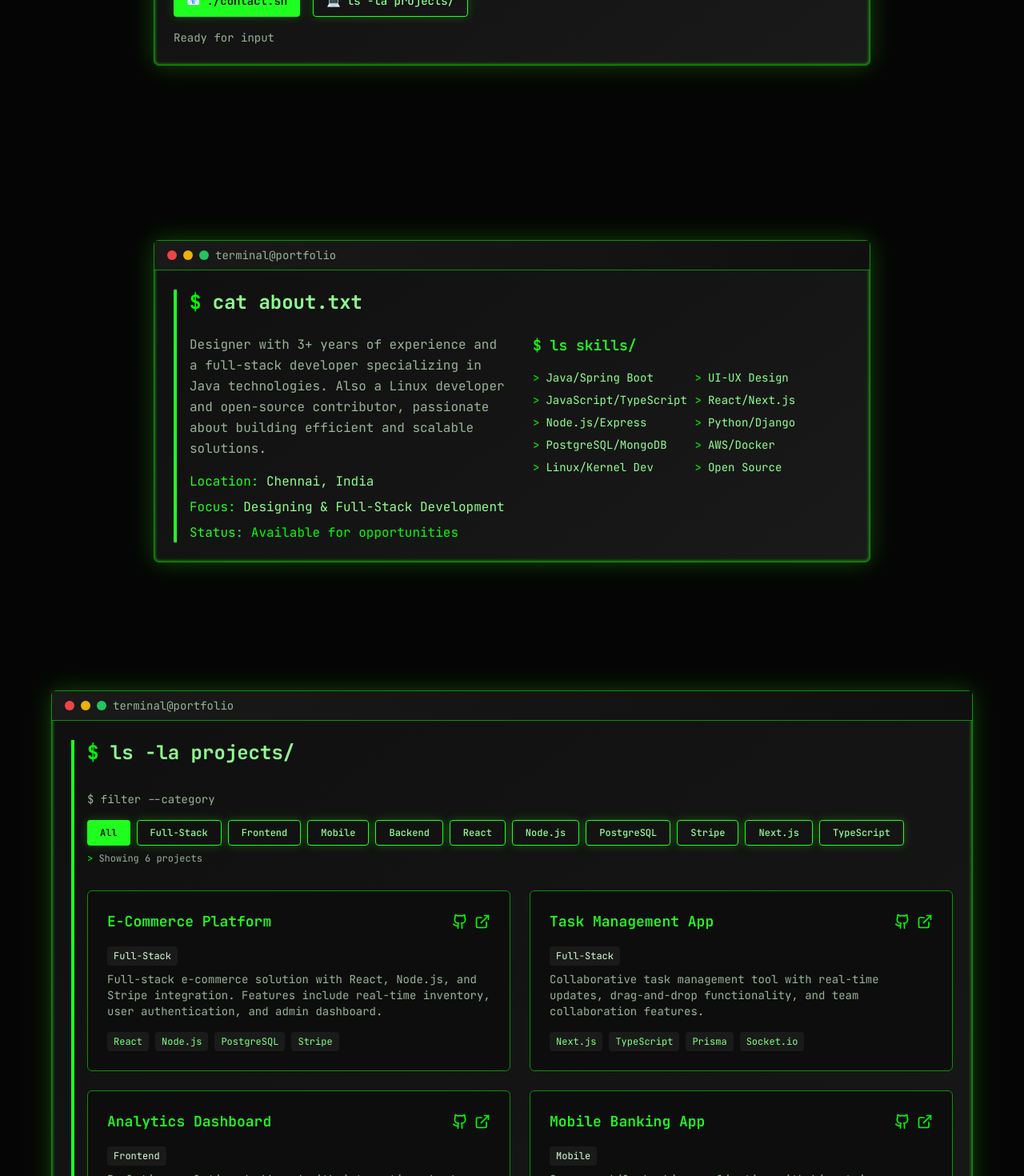
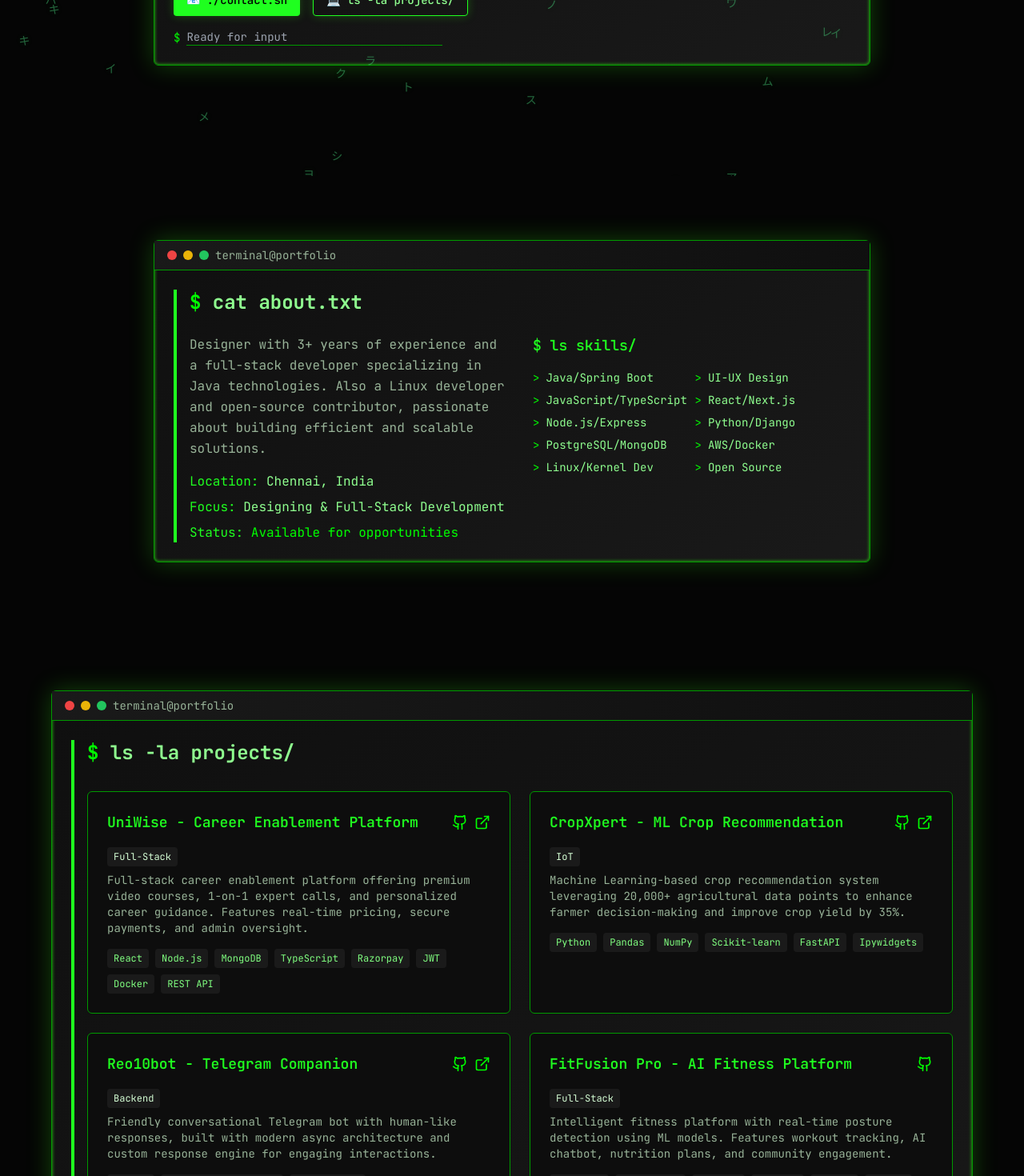
Before and after one commit to Arnazz10/Terminal-Portfolio, a React (Vite) app in the folder client/: page / in a window 1280 px wide. Shown: the part 580-2050 px from the top of the page at 80% size. Built offline with nearby package versions, Linux system fonts and the light colour scheme.

Commit message:
chore: finalize matrix rain tuning and styles

```diff
--- a/client/src/components/matrix-rain.tsx
+++ b/client/src/components/matrix-rain.tsx
@@ -7,17 +7,23 @@ export function MatrixRain() {
     const container = containerRef.current;
     if (!container) return;
 
-    const chars = '01アイウエオカキクケコサシスセソタチツテトナニヌネノハヒフヘホマミムメモヤユヨラリルレロワヲン';
+    const chars = '01アイウエオカキクサシスセソタトナニヌネノハヒフヘホムメモヤユヨラレロワヲン';
     const activeChars = new Set<HTMLDivElement>();
+    const MAX_ACTIVE = 140; // even lighter density
+    const INITIAL_SPAWN = 60; // reduced initial glyphs
+    const SPAWN_INTERVAL_MS = 180; // slower spawn rate
 
     function createMatrixChar() {
       if (!container) return;
+      if (activeChars.size >= MAX_ACTIVE) return;
       const char = document.createElement('div');
       char.className = 'matrix-char';
       char.textContent = chars[Math.floor(Math.random() * chars.length)];
-      char.style.left = Math.random() * 100 + '%';
-      char.style.animationDuration = (Math.random() * 10 + 10) + 's';
-      char.style.animationDelay = Math.random() * 20 + 's';
+      // Spread across the entire viewport width
+      char.style.left = (Math.random() * 100) + '%';
+      // Faster and visible immediately (use negative delays so some start mid-fall)
+      char.style.animationDuration = (Math.random() * 5 + 7) + 's';
+      char.style.animationDelay = ((Math.random() < 0.7 ? -Math.random() * 6 : Math.random() * 2)).toFixed(2) + 's';
       container.appendChild(char);
       activeChars.add(char);
       setTimeout(() => {
@@ -25,13 +31,14 @@ export function MatrixRain() {
           char.parentNode.removeChild(char);
           activeChars.delete(char);
         }
-      }, 30000);
+      }, 18000);
     }
 
-    for (let i = 0; i < 50; i++) {
-      setTimeout(createMatrixChar, Math.random() * 5000);
+    for (let i = 0; i < INITIAL_SPAWN; i++) {
+      // Create immediately so rain is visible on first paint
+      createMatrixChar();
     }
-    const interval = setInterval(createMatrixChar, 200);
+    const interval = setInterval(createMatrixChar, SPAWN_INTERVAL_MS);
     return () => {
       clearInterval(interval);
       activeChars.forEach(char => {
--- a/client/src/index.css
+++ b/client/src/index.css
@@ -100,8 +100,9 @@
     color: hsl(var(--primary));
   }
   .matrix-char {
-    @apply absolute text-green-900 font-mono text-sm opacity-30;
+    @apply absolute text-green-400 font-mono text-sm opacity-45;
     animation: matrix 20s linear infinite;
+    text-shadow: 0 0 8px rgba(34,197,94,0.35);
   }
   .gradient-text {
     background: linear-gradient(90deg, hsl(120 100% 50%), hsl(120 100% 70%));
--- a/client/src/pages/home.tsx
+++ b/client/src/pages/home.tsx
@@ -9,51 +9,50 @@ import { Github, ExternalLink, Download, Eye, Mail, Linkedin, Twitter } from "lu
 
 const projectsData = [
   {
-    title: "E-Commerce Platform",
-    description: "Full-stack e-commerce solution with React, Node.js, and Stripe integration. Features include real-time inventory, user authentication, and admin dashboard.",
-    technologies: ["React", "Node.js", "PostgreSQL", "Stripe"],
+    title: "UniWise - Career Enablement Platform",
     category: "Full-Stack",
-    github: "#",
+    description: "Full-stack career enablement platform offering premium video courses, 1-on-1 expert calls, and personalized career guidance. Features real-time pricing, secure payments, and admin oversight.",
+    technologies: ["React", "Node.js", "MongoDB", "TypeScript", "Razorpay", "JWT", "Docker", "REST API"],
+    github: "https://github.com/Arnazz10/Uniwise",
+    demo: "https://uniwise-frontend.vercel.app/"
+  },
+  {
+    title: "CropXpert - ML Crop Recommendation",
+    category: "IoT",
+    description: "Machine Learning-based crop recommendation system leveraging 20,000+ agricultural data points to enhance farmer decision-making and improve crop yield by 35%.",
+    technologies: ["Python", "Pandas", "NumPy", "Scikit-learn", "FastAPI", "Ipywidgets"],
+    github: "https://github.com/Arnazz10/CropXpert",
+    demo: "https://crop-xpert.vercel.app/"
+  },
+  {
+    title: "Reo10bot - Telegram Companion",
+    category: "Backend",
+    description: "Friendly conversational Telegram bot with human-like responses, built with modern async architecture and custom response engine for engaging interactions.",
+    technologies: ["Python", "python-telegram-bot", "Async/Await"],
+    github: "https://github.com/Arnazz10/Reo10bot",
+    demo: "https://t.me/Reo10bot"
+  },
+  {
+    title: "FitFusion Pro - AI Fitness Platform",
+    category: "Full-Stack",
+    description: "Intelligent fitness platform with real-time posture detection using ML models. Features workout tracking, AI chatbot, nutrition plans, and community engagement.",
+    technologies: ["React.js", "TypeScript", "Node.js", "MongoDB", "Python", "OpenCV", "MediaPipe", "Socket.io"],
+    github: "https://github.com/Arnazz10/Fit_Fusion",
+  },
+  {
+    title: "Finora - AI Loan Approval System",
+    category: "Full-Stack",
+    description: "AI-driven loan approval platform with cutting-edge technologies for credit scoring, fraud detection, and risk profiling with real-time approvals and transparency.",
+    technologies: ["React.js", "Next.js", "Tailwind", "Firebase", "Python", "LNNs", "GNNs", "LLMs"],
+    github: "https://github.com/Arnazz10/Finora-Loan-Approval-application-",
     demo: "#"
   },
   {
-    title: "Task Management App",
-    description: "Collaborative task management tool with real-time updates, drag-and-drop functionality, and team collaboration features.",
-    technologies: ["Next.js", "TypeScript", "Prisma", "Socket.io"],
-    category: "Full-Stack",
-    github: "#",
-    demo: "#"
-  },
-  {
-    title: "Analytics Dashboard",
-    description: "Real-time analytics dashboard with interactive charts, data visualization, and comprehensive reporting capabilities.",
-    technologies: ["Vue.js", "D3.js", "Python", "Redis"],
-    category: "Frontend",
-    github: "#",
-    demo: "#"
-  },
-  {
-    title: "Mobile Banking App",
-    description: "Secure mobile banking application with biometric authentication, transaction history, and budget tracking features.",
-    technologies: ["React Native", "Node.js", "MongoDB", "JWT"],
-    category: "Mobile",
-    github: "#",
-    demo: "#"
-  },
-  {
-    title: "API Gateway Service",
-    description: "Microservices API gateway with authentication, rate limiting, load balancing, and monitoring capabilities.",
-    technologies: ["Node.js", "Express", "Redis", "Docker"],
-    category: "Backend",
-    github: "#",
-    demo: "#"
-  },
-  {
-    title: "Portfolio Website",
-    description: "Responsive portfolio website with terminal theme, contact form, and project showcase built with modern web technologies.",
-    technologies: ["React", "TypeScript", "Tailwind", "Express"],
-    category: "Frontend",
-    github: "#",
+    title: "Open Journal - Terminal Diary",
+    category: "CLI Tools",
+    description: "Open-source, terminal-based daily journal system for documenting personal growth, built with plain-text files and bash scripting for simplicity.",
+    technologies: ["Bash", "Git", "Linux", "Markdown"],
+    github: "https://github.com/Arnazz10/open-journal",
     demo: "#"
   }
 ];
@@ -61,8 +60,9 @@ const projectsData = [
 export default function Home() {
   const [displayText, setDisplayText] = useState("");
   const fullText = "Ready for input";
-  const [selectedFilter, setSelectedFilter] = useState<string>("All");
-  const [filteredProjects, setFilteredProjects] = useState(projectsData);
+  const [command, setCommand] = useState("");
+  const [sectionPop, setSectionPop] = useState<Record<string, boolean>>({});
+
 
   useEffect(() => {
     let i = 0;
@@ -77,21 +77,32 @@ export default function Home() {
     return () => clearInterval(timer);
   }, []);
 
-  useEffect(() => {
-    if (selectedFilter === "All") {
-      setFilteredProjects(projectsData);
-    } else {
-      const filtered = projectsData.filter(project =>
-        project.category === selectedFilter ||
-        project.technologies.some(tech => tech.toLowerCase().includes(selectedFilter.toLowerCase()))
-      );
-      setFilteredProjects(filtered);
+  const triggerSection = (sectionId: string) => {
+    document.getElementById(sectionId)?.scrollIntoView({ behavior: 'smooth' });
+    setSectionPop(prev => ({ ...prev, [sectionId]: true }));
+    setTimeout(() => setSectionPop(prev => ({ ...prev, [sectionId]: false })), 900);
+  };
+
+  const runCommand = () => {
+    const value = command.trim().toLowerCase();
+    if (!value) return;
+    const map: Record<string, string> = {
+      about: 'about',
+      projects: 'projects',
+      project: 'projects',
+      experience: 'experience',
+      exp: 'experience',
+      resume: 'resume',
+      cv: 'resume',
+      contact: 'contact',
+      contacts: 'contact'
+    };
+    const key = Object.keys(map).find(k => value.includes(k));
+    if (key) {
+      triggerSection(map[key]);
     }
-  }, [selectedFilter]);
-
-  const allTechnologies = Array.from(new Set(projectsData.flatMap(p => p.technologies)));
-  const allCategories = Array.from(new Set(projectsData.map(p => p.category)));
-  const filterOptions = ["All", ...allCategories, ...allTechnologies.slice(0, 6)];
+    setCommand("");
+  };
 
   const skills = [
     "Java/Spring Boot",
@@ -178,7 +189,17 @@ export default function Home() {
                 </Button>
               </div>
               <div className="mt-4 text-sm text-muted-foreground" data-testid="terminal-cursor">
-                <span className="terminal-cursor">{displayText}</span>
+                <div className="flex items-center gap-2">
+                  <span className="text-accent">$</span>
+                  <input
+                    value={command}
+                    onChange={(e) => setCommand(e.target.value)}
+                    onKeyDown={(e) => { if (e.key === 'Enter') runCommand(); }}
+                    placeholder={displayText}
+                    className="bg-transparent outline-none border-b border-border focus:border-primary caret-accent w-full max-w-xs"
+                    aria-label="terminal command input"
+                  />
+                </div>
               </div>
             </div>
           </TerminalWindow>
@@ -188,7 +209,7 @@ export default function Home() {
       <section id="about" className="py-20 px-4 scroll-mt-24" data-testid="about-section">
         <div className="container mx-auto max-w-4xl">
           <TerminalWindow>
-            <div className="section-border">
+            <div className={`section-border ${sectionPop['about'] ? 'ring-2 ring-primary animate-pulse' : ''}`}>
               <h2 className="text-2xl font-bold mb-6" data-testid="about-title">
                 <span className="text-accent">$</span> cat about.txt
               </h2>
@@ -224,38 +245,15 @@ export default function Home() {
       <section id="projects" className="py-20 px-4 scroll-mt-24" data-testid="projects-section">
         <div className="container mx-auto max-w-6xl">
           <TerminalWindow>
-            <div className="section-border">
+            <div className={`section-border ${sectionPop['projects'] ? 'ring-2 ring-primary animate-pulse' : ''}`}>
               <h2 className="text-2xl font-bold mb-8" data-testid="projects-title">
                 <span className="text-accent">$</span> ls -la projects/
               </h2>
 
-              <div className="mb-8" data-testid="project-filters">
-                <h3 className="text-sm text-muted-foreground mb-4">$ filter --category</h3>
-                <div className="flex flex-wrap gap-2">
-                  {filterOptions.map((filter) => (
-                    <Button
-                      key={filter}
-                      variant={selectedFilter === filter ? "default" : "outline"}
-                      size="sm"
-                      className={`text-xs ${
-                        selectedFilter === filter
-                          ? "bg-primary text-primary-foreground"
-                          : "border-border hover:bg-secondary"
-                      }`}
-                      onClick={() => setSelectedFilter(filter)}
-                      data-testid={`filter-${filter.toLowerCase().replace(/[^a-z0-9]/g, '-')}`}
-                    >
-                      {filter}
-                    </Button>
-                  ))}
-                </div>
-                <div className="text-xs text-muted-foreground mt-2">
-                  <span className="text-accent">{'>'}</span> Showing {filteredProjects.length} project{filteredProjects.length !== 1 ? 's' : ''}
-                </div>
-              </div>
+
 
               <div className="grid lg:grid-cols-2 gap-6">
-                {filteredProjects.map((project, index) => (
+                {projectsData.map((project, index) => (
                   <Card key={index} className="border border-border bg-card hover:border-primary transition-colors" data-testid={`project-card-${index}`}>
                     <div className="p-6">
                       <div className="flex items-center justify-between mb-4">
@@ -264,9 +262,11 @@ export default function Home() {
                           <a href={project.github} target="_blank" rel="noreferrer" className="text-accent hover:text-primary transition-colors hover-glow" data-testid={`project-github-${index}`}>
                             <Github className="w-5 h-5" />
                           </a>
-                          <a href={project.demo} target="_blank" rel="noreferrer" className="text-accent hover:text-primary transition-colors hover-glow" data-testid={`project-demo-${index}`}>
-                            <ExternalLink className="w-5 h-5" />
-                          </a>
+                          {project.demo && project.demo !== '#' && (
+                            <a href={project.demo} target="_blank" rel="noreferrer" className="text-accent hover:text-primary transition-colors hover-glow" data-testid={`project-demo-${index}`}>
+                              <ExternalLink className="w-5 h-5" />
+                            </a>
+                          )}
                         </div>
                       </div>
                       <div className="mb-2">
@@ -289,7 +289,7 @@ export default function Home() {
                 ))}
               </div>
               <div className="mt-8 text-center">
-                <a href="#" className="text-accent hover:text-primary transition-colors" data-testid="link-github-all">
+                <a href="https://github.com/Arnazz10?tab=repositories" target="_blank" rel="noreferrer" className="text-accent hover:text-primary transition-colors" data-testid="link-github-all">
                   <Github className="inline w-5 h-5 mr-2" />View all projects on GitHub →
                 </a>
               </div>
@@ -302,7 +302,7 @@ export default function Home() {
       <section id="experience" className="py-20 px-4 scroll-mt-24" data-testid="experience-section">
         <div className="container mx-auto max-w-4xl">
           <TerminalWindow>
-            <div className="section-border">
+            <div className={`section-border ${sectionPop['experience'] ? 'ring-2 ring-primary animate-pulse' : ''}`}>
               <h2 className="text-2xl font-bold mb-8" data-testid="experience-title">
                 <span className="text-accent">$</span> cat experience.log
               </h2>
@@ -333,7 +333,7 @@ export default function Home() {
       <section id="resume" className="py-20 px-4 scroll-mt-24" data-testid="resume-section">
         <div className="container mx-auto max-w-4xl">
           <TerminalWindow>
-            <div className="section-border">
+            <div className={`section-border ${sectionPop['resume'] ? 'ring-2 ring-primary animate-pulse' : ''}`}>
               <h2 className="text-2xl font-bold mb-8" data-testid="resume-title">
                 <span className="text-accent">$</span> ./resume.pdf --view
               </h2>
@@ -373,33 +373,35 @@ export default function Home() {
                     <div className="text-center mb-6">
                       <h4 className="text-xl font-bold text-primary" data-testid="resume-name">Arnab Kumar Mal</h4>
                       <p className="text-accent" data-testid="resume-role">Full Stack Developer</p>
-                      <p className="text-sm text-muted-foreground" data-testid="resume-contact">john.developer@email.com | +1 (555) 123-4567</p>
+                      <p className="text-sm text-muted-foreground" data-testid="resume-contact">arnabmal665@gmail.com | +91 9434366693</p>
                     </div>
 
                     <div className="grid md:grid-cols-2 gap-6 text-sm">
-                      <div data-testid="resume-left-column">
+                      <div data-testid="resume-summary">
                         <h5 className="font-semibold text-primary mb-2">Summary</h5>
                         <p className="text-muted-foreground mb-4">
-                          Experienced full-stack developer with 5+ years in building scalable web applications...
+                        Designer and full-stack Java developer, Linux contributor, and open-source enthusiast passionate about crafting intuitive experiences and scalable solutions.
                         </p>
-
+                      </div>
+                      <div data-testid="resume-skills">
+                        <h5 className="font-semibold text-primary mb-2">Key Skills</h5>
+                        <div className="text-muted-foreground mb-4">
+                          Java, SpringBoot UI-UX, Linux-Kernel, JavaScript, TypeScript, React, Node.js, Python, C/C++, ML, Open Source, PostgreSQL, AWS, Docker...
+                        </div>
+                      </div>
+                      <div data-testid="resume-education">
                         <h5 className="font-semibold text-primary mb-2">Education</h5>
                         <div className="text-muted-foreground">
-                          <div>B.S. Computer Science</div>
-                          <div className="text-xs">Stanford University, 2018</div>
+                          <div>B.Tech CSE w/s AIML</div>
+                          <div className="text-xs">SRM University, 2027</div>
                         </div>
                       </div>
-
-                      <div data-testid="resume-right-column">
-                        <h5 className="font-semibold text-primary mb-2">Key Skills</h5>
-                        <div className="text-muted-foreground mb-4">
-                          JavaScript, TypeScript, React, Node.js, Python, PostgreSQL, AWS, Docker...
-                        </div>
-
+                      <div data-testid="resume-certifications">
                         <h5 className="font-semibold text-primary mb-2">Certifications</h5>
                         <div className="text-muted-foreground text-xs">
-                          <div>AWS Certified Developer</div>
-                          <div>Google Cloud Professional</div>
+                          <div>NPTEL - JAVA Certified</div>
+                          <div>Google Cloud - GenAI</div>
+                          <div>MATLAB Certified</div>
                         </div>
                       </div>
                     </div>
@@ -415,7 +417,7 @@ export default function Home() {
       <section id="contact" className="py-20 px-4 scroll-mt-24" data-testid="contact-section">
         <div className="container mx-auto max-w-4xl">
           <TerminalWindow>
-            <div className="section-border">
+            <div className={`section-border ${sectionPop['contact'] ? 'ring-2 ring-primary animate-pulse' : ''}`}>
               <h2 className="text-2xl font-bold mb-8" data-testid="contact-title">
                 <span className="text-accent">$</span> ./contact.sh --init
               </h2>
```
